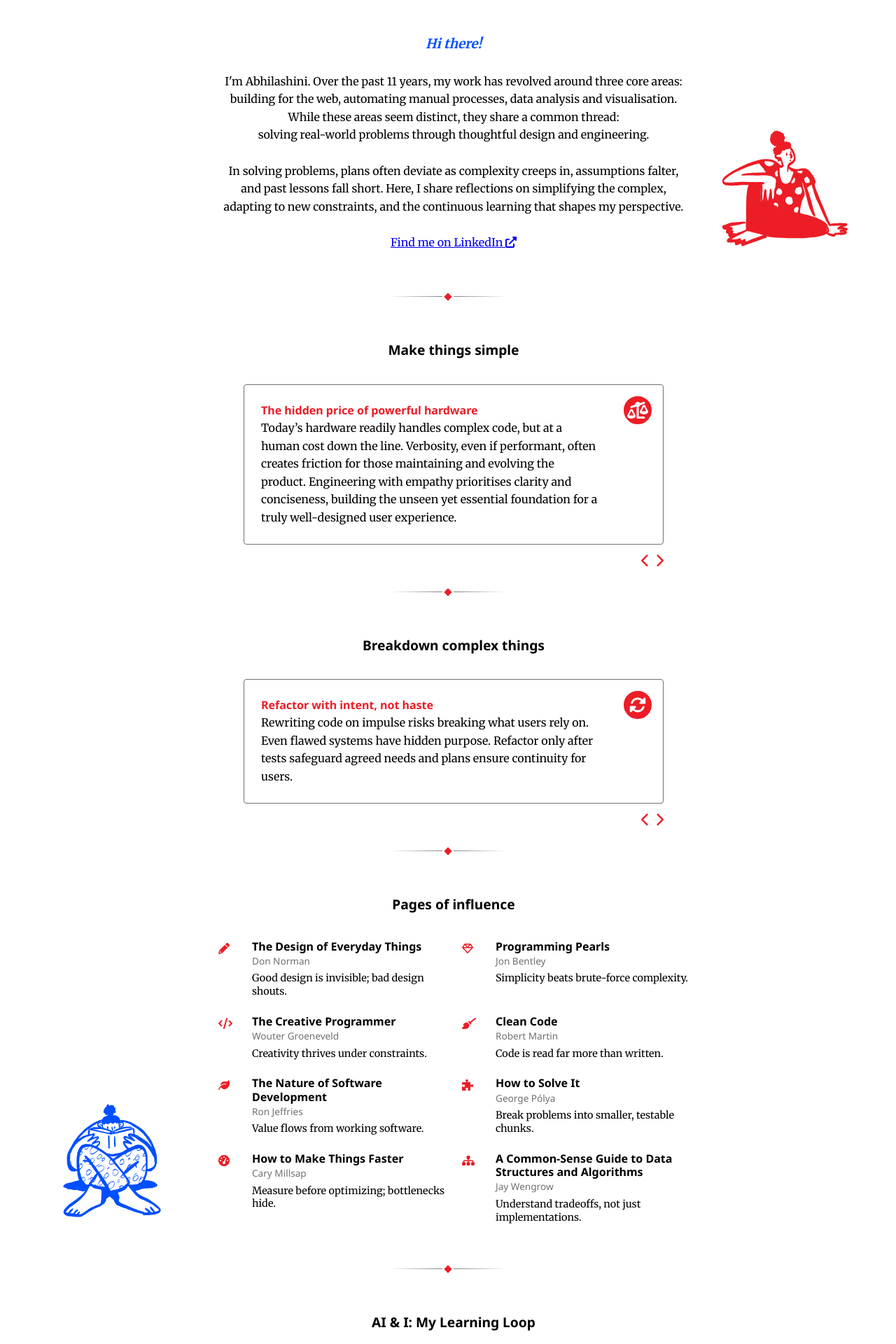
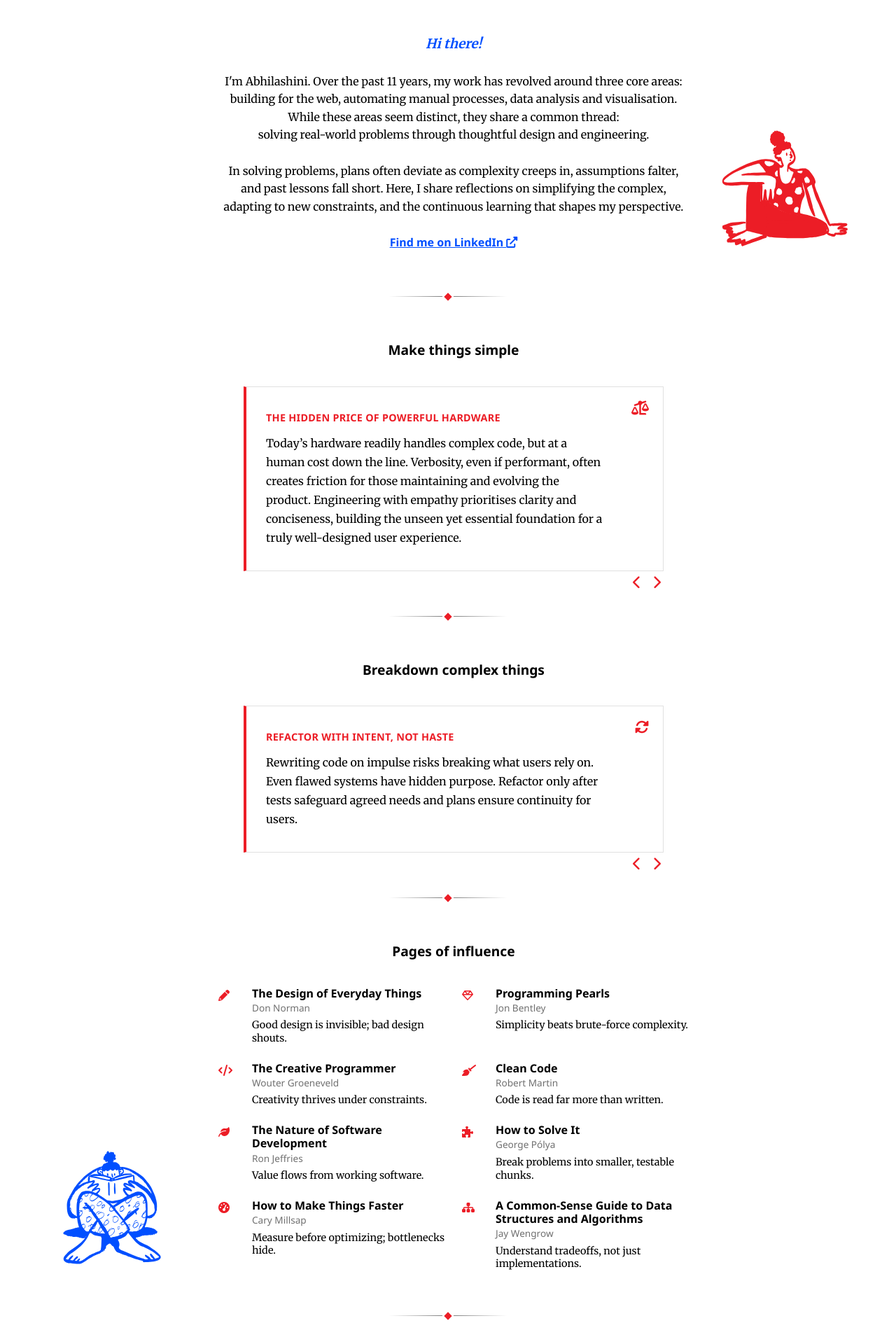
Before and after one commit to abhilashini/abhilashini.github.io, a Jekyll site: the page built from index.md, in a window 1280 px wide. Shown: the top 1920 px of the page at 70% size. Built offline with Jekyll 4.4.1, drawn with Linux system fonts in a browser that asks for light colours.

Commit message:
Card updates, add doodle

```diff
--- a/_includes/carousel.html
+++ b/_includes/carousel.html
@@ -14,7 +14,7 @@
         <pre class="line-numbers"><code class="language-{{ item.language }}">{{ item.code | markdownify }}</code></pre>
       {% endif %}
       {% if item.image %}
-        <img src="{{ item.image }}" alt="Card Image">
+        <img src="{{ item.image }}" alt="Card Image" height="120px">
       {% endif %}
       {% if item.comparison_table %}
         <div>{{ item.comparison_table | markdownify }}</div>
--- a/assets/css/style.css
+++ b/assets/css/style.css
@@ -203,79 +203,94 @@
 /* Cards/Panels */
 .carousel {
   position: relative;
-  max-width: 600px; /* Adjust as needed */
+  max-width: 600px;
   margin: 0 auto;
 }
 
 .card {
-  background-color: #ffffff; /* White background for openness */
+  background-color: #ffffff;
   color: var(--color-text);
-  padding: 1.5rem;
-  border-radius: 4px;
-  margin-bottom: 1rem;
+  padding: 2rem 1.75rem;
+  margin-bottom: 2.5rem;
   position: relative;
   display: none;
-  border: 1px solid var(--color-accent);
-  transition: transform 0.3s ease, border-color 0.3s ease;
+
+  border: 1px solid #e1e1e1;
+  border-left: 4px solid transparent;
+  border-radius: 0;
+
+  transition:
+    border-left-color 0.3s ease,
+    border-color 0.3s ease,
+    background-color 0.3s ease;
 }
 
 .card.active {
-  display: block; /* Show only the active card */
-  transform: translateY(-3px);
-  border-color: var(--color-accent);
+  display: block;
+  border-left-color: var(--color-primary);
+  background-color: #ffffff;
 }
 
-.card.active .icon {
-  background-color: var(--color-primary);
-  color: var(--color-background);
-  border-color: var(--color-primary);
-}
+/* Font Awesome icon placement */
+.card .icon {
+  font-size: 1.25rem;
+  color: var(--color-primary);
+  background-color: transparent;
+  border: none;
 
-.card .icon {
-  font-size: 1.5rem;
-  color: var(--color-icon);
-  border: 2px solid var(--color-icon);
-  border-radius: 50%;
-  padding: 0.5rem;
   position: absolute;
-  right: 1rem;
-  top: 1rem;
-  width: 2.5rem; /* Fixed width */
-  height: 2.5rem; /* Fixed height */
+  top: 1.25rem;
+  right: 1.25rem;
+
   display: flex;
   align-items: center;
   justify-content: center;
-  background-color: var(--color-primary);
-  transition: background-color 0.3s ease, color 0.3s ease;
+
+  width: auto;
+  height: auto;
+  padding: 0;
+  font-family: "Font Awesome 6 Free", var(--font-code);
+  font-weight: 900; /* Ensure solid style if needed */
 }
 
+/* Headings */
 .card h4 {
-  font-family: var(--font-section-heading);
+  font-family: var(--font-section-heading); /* Noto Sans */
+  font-size: 0.9rem;
+  font-weight: 600;
+  letter-spacing: 0.02em;
+  text-transform: uppercase;
   color: var(--color-primary);
+  margin-bottom: 0.75rem;
 }
 
+/* Paragraphs / Body */
 .card p {
+  font-family: var(--font-section-body); /* Merriweather */
+  font-size: 1rem;
+  line-height: 1.7;
+  padding-right: 3.5rem;
   margin: 0;
-  font-size: 1rem;
-  line-height: 1.6;
-  padding-right: 4rem; /* Prevent text from clashing with icon */
-  font-family: var(--font-section-body);
+  color: var(--color-text);
 }
 
+/* Code blocks */
 .card pre {
   font-family: var(--font-code);
-  background-color: #f8f9fa !important; /* Light gray background for code */
+  background-color: #f8f9fa !important;
   color: var(--color-text);
   padding: 1rem;
   border-radius: 4px;
-  margin: 3rem 0 0 0 !important;
+  margin: 2.5rem 0 0 0 !important;
   white-space: pre-wrap !important;
+  border-top: 1px solid #e6e6e6;
+  padding-top: 1.5rem;
 }
 
 /* Carousel Navigation */
 .carousel-nav {
   position: absolute;
-  bottom: -2rem; /* Position below the card */
+  bottom: -2rem;
   right: 0;
   display: flex;
   gap: 0.5rem;
@@ -284,19 +299,23 @@
 .carousel-nav button {
   background: none;
   border: none;
-  color: var(--color-icon); /* Bright blue for arrows */
-  font-size: 1.2rem; /* Thin line icons */
+  color: var(--color-icon);
+  font-size: 1.2rem;
   cursor: pointer;
-  transition: color 0.3s ease;
+  padding: 0.25rem;
+  border-radius: 4px;
+  transition: background-color 0.2s ease, color 0.3s ease;
 }
 
 .carousel-nav button:hover {
+  background-color: rgba(0, 0, 0, 0.05);
   color: var(--color-text);
 }
 
 .carousel-nav button:focus {
   outline: 2px solid var(--color-primary);
 }
+
 
 /* === Slim Two-Column Books === */
 .book-grid {
--- a/index.md
+++ b/index.md
@@ -11,7 +11,7 @@
     <br/>
     <p>In solving problems, plans often deviate as complexity creeps in, assumptions falter, and past lessons fall short. Here, I share reflections on simplifying the complex, adapting to new constraints, and the continuous learning that shapes my perspective.</p>
     <br/>
-    <a href="https://www.linkedin.com/in/abhilashini">Find me on LinkedIn <i class="fas fa-external-link-alt"></i></a>
+    <a href="https://www.linkedin.com/in/abhilashini" class="contact">Find me on LinkedIn <i class="fas fa-external-link-alt"></i></a>
     <br/>
     <img src="/assets/images/SittingDoodle.svg" class="doodle doodle--right flip" alt="">
   </section>
@@ -61,4 +61,5 @@
   <div class="content">
     {% include ai.html items=site.data.ai %}
   </div>
+  <img src="/assets/images/LayingDoodle.svg" class="doodle doodle--center" alt="">
 </section>
```
